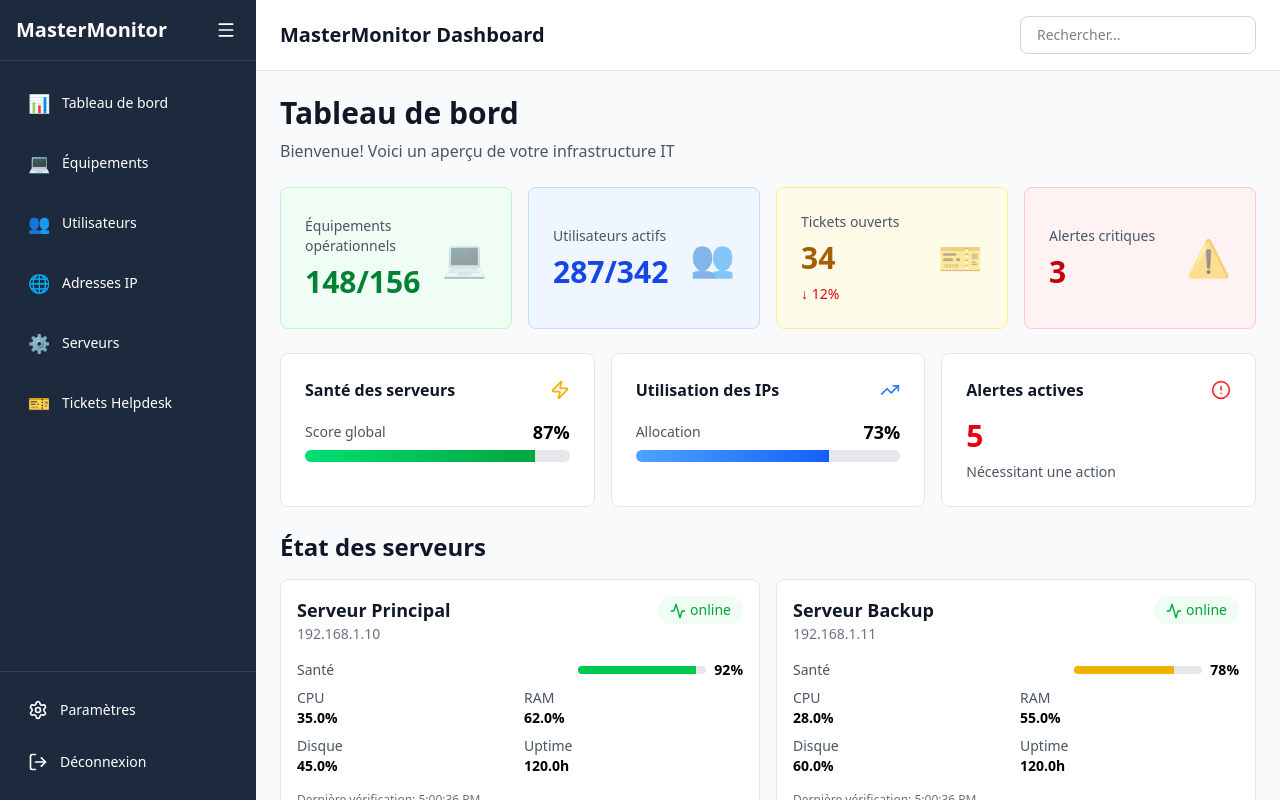
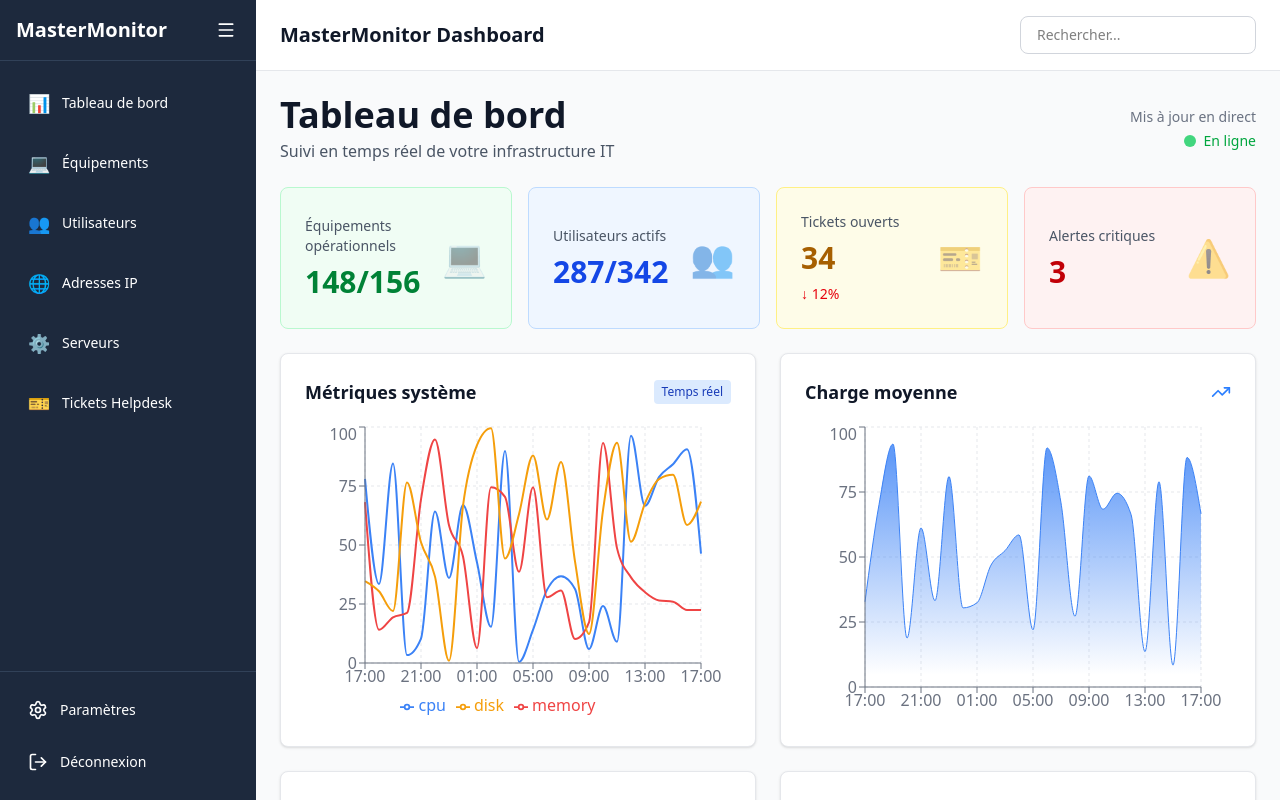
Before and after one commit to Halid13/MasterMonitor, a Next.js app: page / in a window 1280 px wide. Built offline with nearby package versions, Linux system fonts and the light colour scheme.

Commit message:
set dashboard

```diff
--- a/package.json
+++ b/package.json
@@ -37,6 +37,7 @@
     "postcss": "^8.5.6",
     "react": "^19.2.3",
     "react-dom": "^19.2.3",
+    "recharts": "^3.6.0",
     "tailwindcss": "^4.1.18",
     "typescript": "^5.9.3",
     "zustand": "^5.0.10"
--- a/src/app/page.tsx
+++ b/src/app/page.tsx
@@ -3,27 +3,64 @@
 import { useState, useEffect } from 'react';
 import MainLayout from '@/components/MainLayout';
 import StatCard from '@/components/StatCard';
-import AlertItem from '@/components/AlertItem';
-import ServerCard from '@/components/ServerCard';
-import TicketCard from '@/components/TicketCard';
+
+import {
+  MetricsLineChart,
+  ServerLoadChart,
+  TicketsBarChart,
+  StatusPieChart,
+  NetworkTrafficChart,
+} from '@/components/ChartComponents';
 import { useDashboardStore } from '@/store/dashboard';
-import { DashboardStats, Alert, ServerStatus, Ticket } from '@/types';
+import { DashboardStats } from '@/types';
 import { TrendingUp, AlertCircle, Zap } from 'lucide-react';
+
+// Générer des données de temps réel
+const generateTimeSeriesData = (hours: number = 24) => {
+  const data = [];
+  const now = new Date();
+  for (let i = hours; i >= 0; i--) {
+    const time = new Date(now.getTime() - i * 3600000);
+    data.push({
+      time: time.toLocaleTimeString('fr-FR', { hour: '2-digit', minute: '2-digit' }),
+      cpu: Math.random() * 100,
+      memory: Math.random() * 100,
+      disk: Math.random() * 100,
+      load: Math.random() * 100,
+      incoming: Math.random() * 1000,
+      outgoing: Math.random() * 1000,
+    });
+  }
+  return data;
+};
+
+const generateTicketsData = () => [
+  { name: 'Lun', open: 12, inProgress: 8, closed: 15 },
+  { name: 'Mar', open: 10, inProgress: 12, closed: 18 },
+  { name: 'Mer', open: 15, inProgress: 10, closed: 12 },
+  { name: 'Jeu', open: 8, inProgress: 14, closed: 20 },
+  { name: 'Ven', open: 18, inProgress: 9, closed: 22 },
+  { name: 'Sam', open: 5, inProgress: 3, closed: 10 },
+  { name: 'Dim', open: 3, inProgress: 2, closed: 8 },
+];
+
+const generateEquipmentStatus = () => [
+  { name: 'Opérationnel', value: 145, color: '#10b981' },
+  { name: 'Maintenance', value: 8, color: '#f59e0b' },
+  { name: 'Hors ligne', value: 3, color: '#ef4444' },
+];
 
 export default function Dashboard() {
   const [stats, setStats] = useState<DashboardStats | null>(null);
+  const [timeSeriesData, setTimeSeriesData] = useState<any[]>([]);
+  const [ticketsData, setTicketsData] = useState<any[]>([]);
+  const [equipmentStatus, setEquipmentStatus] = useState<any[]>([]);
   const [loading, setLoading] = useState(true);
 
-  const {
-    alerts,
-    servers,
-    tickets,
-    resolveAlert,
-  } = useDashboardStore();
+  const { alerts, servers } = useDashboardStore();
 
-  // Mock data for demonstration
   useEffect(() => {
-    // Simulated API call with mock data
+    // Données de démonstration
     const mockStats: DashboardStats = {
       totalEquipment: 156,
       operationalEquipment: 148,
@@ -38,111 +75,10 @@ export default function Dashboard() {
       activeAlerts: 5,
     };
 
-    const mockServers: ServerStatus[] = [
-      {
-        id: '1',
-        name: 'Serveur Principal',
-        ipAddress: '192.168.1.10',
-        status: 'online',
-        healthScore: 92,
-        metrics: {
-          id: '1',
-          serverId: '1',
-          cpuUsage: 35,
-          memoryUsage: 62,
-          diskUsage: 45,
-          networkIn: 1024,
-          networkOut: 512,
-          processCount: 128,
-          uptime: 432000,
-          timestamp: new Date(),
-        },
-        lastHealthCheck: new Date(),
-        services: [
-          { id: '1', name: 'Apache', status: 'running', port: 80 },
-          { id: '2', name: 'MySQL', status: 'running', port: 3306 },
-        ],
-      },
-      {
-        id: '2',
-        name: 'Serveur Backup',
-        ipAddress: '192.168.1.11',
-        status: 'online',
-        healthScore: 78,
-        metrics: {
-          id: '2',
-          serverId: '2',
-          cpuUsage: 28,
-          memoryUsage: 55,
-          diskUsage: 60,
-          networkIn: 512,
-          networkOut: 256,
-          processCount: 95,
-          uptime: 432000,
-          timestamp: new Date(),
-        },
-        lastHealthCheck: new Date(),
-        services: [
-          { id: '3', name: 'Backup Service', status: 'running', port: 8080 },
-        ],
-      },
-    ];
-
-    const mockAlerts: Alert[] = [
-      {
-        id: '1',
-        title: 'Disque presque plein',
-        message: 'Serveur Principal: Utilisation disque à 85%',
-        type: 'warning',
-        source: 'Serveur Principal',
-        isResolved: false,
-        createdAt: new Date(Date.now() - 3600000),
-      },
-      {
-        id: '2',
-        title: 'Service arrêté',
-        message: 'Redis service est arrêté sur le serveur de cache',
-        type: 'critical',
-        source: 'Serveur Cache',
-        isResolved: false,
-        createdAt: new Date(Date.now() - 1800000),
-      },
-    ];
-
-    const mockTickets: Ticket[] = [
-      {
-        id: '1',
-        title: 'Imprimante ne répond pas',
-        description: 'Imprimante réseau au 3ème étage ne répond plus',
-        priority: 'high',
-        status: 'in-progress',
-        category: 'hardware',
-        createdBy: 'Jean Dupont',
-        createdAt: new Date(Date.now() - 86400000),
-        updatedAt: new Date(Date.now() - 3600000),
-        comments: [],
-      },
-      {
-        id: '2',
-        title: 'Accès VPN défaillant',
-        description: 'Plusieurs utilisateurs signalent une connexion VPN instable',
-        priority: 'high',
-        status: 'in-progress',
-        category: 'network',
-        createdBy: 'Marie Martin',
-        createdAt: new Date(Date.now() - 172800000),
-        updatedAt: new Date(Date.now() - 7200000),
-        comments: [],
-      },
-    ];
-
     setStats(mockStats);
-    useDashboardStore.setState({
-      servers: mockServers,
-      alerts: mockAlerts,
-      tickets: mockTickets,
-    });
-
+    setTimeSeriesData(generateTimeSeriesData(24));
+    setTicketsData(generateTicketsData());
+    setEquipmentStatus(generateEquipmentStatus());
     setLoading(false);
   }, []);
 
@@ -152,7 +88,7 @@ export default function Dashboard() {
         <div className="flex items-center justify-center h-full">
           <div className="text-center">
             <div className="animate-spin rounded-full h-12 w-12 border-b-2 border-blue-500 mx-auto mb-4"></div>
-            <p className="text-gray-600">Chargement des données...</p>
+            <p className="text-gray-600">Chargement du dashboard...</p>
           </div>
         </div>
       </MainLayout>
@@ -162,13 +98,22 @@ export default function Dashboard() {
   return (
     <MainLayout>
       <div className="space-y-6">
-        {/* Page Title */}
-        <div>
-          <h1 className="text-3xl font-bold text-gray-900">Tableau de bord</h1>
-          <p className="text-gray-600 mt-2">Bienvenue! Voici un aperçu de votre infrastructure IT</p>
+        {/* Titre */}
+        <div className="flex items-center justify-between">
+          <div>
+            <h1 className="text-4xl font-bold text-gray-900">Tableau de bord</h1>
+            <p className="text-gray-600 mt-1">Suivi en temps réel de votre infrastructure IT</p>
+          </div>
+          <div className="text-right">
+            <p className="text-sm text-gray-500">Mis à jour en direct</p>
+            <div className="flex items-center justify-end gap-2 mt-1">
+              <div className="w-3 h-3 bg-green-500 rounded-full animate-pulse"></div>
+              <span className="text-sm font-medium text-green-600">En ligne</span>
+            </div>
+          </div>
         </div>
 
-        {/* Stats Grid */}
+        {/* KPIs en haut */}
         {stats && (
           <div className="grid grid-cols-1 md:grid-cols-2 lg:grid-cols-4 gap-4">
             <StatCard
@@ -199,8 +144,54 @@ export default function Dashboard() {
           </div>
         )}
 
-        {/* Health Metrics */}
-        <div className="grid grid-cols-1 lg:grid-cols-3 gap-4">
+        {/* Graphiques principaux */}
+        <div className="grid grid-cols-1 lg:grid-cols-2 gap-6">
+          {/* CPU, Mémoire, Disque */}
+          <div className="bg-white rounded-lg border border-gray-200 p-6 shadow-sm">
+            <div className="flex items-center justify-between mb-4">
+              <h2 className="text-lg font-bold text-gray-900">Métriques système</h2>
+              <span className="text-xs bg-blue-100 text-blue-800 px-2 py-1 rounded">Temps réel</span>
+            </div>
+            <MetricsLineChart data={timeSeriesData} />
+          </div>
+
+          {/* Charge serveur */}
+          <div className="bg-white rounded-lg border border-gray-200 p-6 shadow-sm">
+            <div className="flex items-center justify-between mb-4">
+              <h2 className="text-lg font-bold text-gray-900">Charge moyenne</h2>
+              <TrendingUp className="w-5 h-5 text-blue-500" />
+            </div>
+            <ServerLoadChart data={timeSeriesData} />
+          </div>
+        </div>
+
+        {/* Graphiques secondaires */}
+        <div className="grid grid-cols-1 lg:grid-cols-2 gap-6">
+          {/* Tickets par jour */}
+          <div className="bg-white rounded-lg border border-gray-200 p-6 shadow-sm">
+            <h2 className="text-lg font-bold text-gray-900 mb-4">Tickets par jour</h2>
+            <TicketsBarChart data={ticketsData} />
+          </div>
+
+          {/* Statut équipements */}
+          <div className="bg-white rounded-lg border border-gray-200 p-6 shadow-sm">
+            <h2 className="text-lg font-bold text-gray-900 mb-4">Statut des équipements</h2>
+            <StatusPieChart data={equipmentStatus} />
+          </div>
+        </div>
+
+        {/* Trafic réseau */}
+        <div className="bg-white rounded-lg border border-gray-200 p-6 shadow-sm">
+          <div className="flex items-center justify-between mb-4">
+            <h2 className="text-lg font-bold text-gray-900">Trafic réseau</h2>
+            <span className="text-xs bg-green-100 text-green-800 px-2 py-1 rounded">Entrée/Sortie</span>
+          </div>
+          <NetworkTrafficChart data={timeSeriesData} />
+        </div>
+
+        {/* Grille d'informations */}
+        <div className="grid grid-cols-1 md:grid-cols-3 gap-6">
+          {/* Santé des serveurs */}
           <div className="bg-white rounded-lg border border-gray-200 p-6">
             <div className="flex items-center justify-between mb-4">
               <h3 className="font-bold text-gray-900">Santé des serveurs</h3>
@@ -211,11 +202,11 @@ export default function Dashboard() {
                 <div className="mb-2">
                   <div className="flex justify-between items-center mb-1">
                     <span className="text-sm text-gray-600">Score global</span>
-                    <span className="font-bold text-lg">{stats.serverHealthScore}%</span>
+                    <span className="font-bold text-2xl text-blue-600">{stats.serverHealthScore}%</span>
                   </div>
                   <div className="w-full h-3 bg-gray-200 rounded-full overflow-hidden">
                     <div
-                      className="h-full bg-gradient-to-r from-green-400 to-green-600"
+                      className="h-full bg-gradient-to-r from-green-400 to-green-600 transition-all duration-500"
                       style={{ width: `${stats.serverHealthScore}%` }}
                     />
                   </div>
@@ -224,21 +215,22 @@ export default function Dashboard() {
             )}
           </div>
 
+          {/* Utilisation des IPs */}
           <div className="bg-white rounded-lg border border-gray-200 p-6">
             <div className="flex items-center justify-between mb-4">
-              <h3 className="font-bold text-gray-900">Utilisation des IPs</h3>
-              <TrendingUp className="w-5 h-5 text-blue-500" />
+              <h3 className="font-bold text-gray-900">Allocation IPs</h3>
+              <span className="text-2xl">🌐</span>
             </div>
             {stats && (
               <>
                 <div className="mb-2">
                   <div className="flex justify-between items-center mb-1">
-                    <span className="text-sm text-gray-600">Allocation</span>
-                    <span className="font-bold text-lg">{stats.ipUtilization}%</span>
+                    <span className="text-sm text-gray-600">Utilisation</span>
+                    <span className="font-bold text-2xl text-purple-600">{stats.ipUtilization}%</span>
                   </div>
                   <div className="w-full h-3 bg-gray-200 rounded-full overflow-hidden">
                     <div
-                      className="h-full bg-gradient-to-r from-blue-400 to-blue-600"
+                      className="h-full bg-gradient-to-r from-purple-400 to-purple-600 transition-all duration-500"
                       style={{ width: `${stats.ipUtilization}%` }}
                     />
                   </div>
@@ -247,68 +239,69 @@ export default function Dashboard() {
             )}
           </div>
 
+          {/* Alertes actives */}
           <div className="bg-white rounded-lg border border-gray-200 p-6">
             <div className="flex items-center justify-between mb-4">
-              <h3 className="font-bold text-gray-900">Alertes actives</h3>
+              <h3 className="font-bold text-gray-900">Alertes</h3>
               <AlertCircle className="w-5 h-5 text-red-500" />
             </div>
             {stats && (
               <>
-                <p className="text-3xl font-bold text-red-600">{stats.activeAlerts}</p>
-                <p className="text-sm text-gray-600 mt-2">Nécessitant une action</p>
+                <p className="text-4xl font-bold text-red-600 mb-2">{stats.activeAlerts}</p>
+                <p className="text-sm text-gray-600">Alertes actives nécessitant attention</p>
               </>
             )}
           </div>
         </div>
 
-        {/* Servers Section */}
-        <div>
-          <h2 className="text-2xl font-bold text-gray-900 mb-4">État des serveurs</h2>
-          <div className="grid grid-cols-1 md:grid-cols-2 gap-4">
-            {servers.length > 0 ? (
-              servers.map((server) => (
-                <ServerCard key={server.id} server={server} />
-              ))
-            ) : (
-              <p className="text-gray-500">Aucun serveur configuré</p>
-            )}
+        {/* Serveurs et alertes en bas */}
+        <div className="grid grid-cols-1 lg:grid-cols-2 gap-6">
+          {/* Statut serveurs */}
+          <div className="bg-white rounded-lg border border-gray-200 p-6">
+            <h3 className="font-bold text-gray-900 mb-4">État des serveurs</h3>
+            <div className="space-y-3">
+              {servers.map((server) => (
+                <div key={server.id} className="flex items-center justify-between p-3 bg-gray-50 rounded">
+                  <div className="flex-1">
+                    <p className="font-medium text-gray-900">{server.name}</p>
+                    <p className="text-xs text-gray-500">{server.ipAddress}</p>
+                  </div>
+                  <div className="flex items-center gap-2">
+                    <div className="w-24 h-2 bg-gray-200 rounded-full overflow-hidden">
+                      <div
+                        className="h-full bg-gradient-to-r from-green-400 to-green-600"
+                        style={{ width: `${server.healthScore}%` }}
+                      />
+                    </div>
+                    <span className="text-sm font-bold text-gray-900 w-8">{server.healthScore}%</span>
+                  </div>
+                </div>
+              ))}
+            </div>
           </div>
-        </div>
 
-        {/* Alerts Section */}
-        <div>
-          <h2 className="text-2xl font-bold text-gray-900 mb-4">Alertes récentes</h2>
-          <div className="space-y-3">
-            {alerts.length > 0 ? (
-              alerts.map((alert) => (
-                <AlertItem
+          {/* Alertes récentes */}
+          <div className="bg-white rounded-lg border border-gray-200 p-6">
+            <h3 className="font-bold text-gray-900 mb-4">Alertes récentes</h3>
+            <div className="space-y-3">
+              {alerts.slice(0, 4).map((alert) => (
+                <div
                   key={alert.id}
-                  alert={alert}
-                  onResolve={resolveAlert}
-                />
-              ))
-            ) : (
-              <p className="text-gray-500">Aucune alerte</p>
-            )}
-          </div>
-        </div>
-
-        {/* Tickets Section */}
-        <div>
-          <div className="flex items-center justify-between mb-4">
-            <h2 className="text-2xl font-bold text-gray-900">Tickets Helpdesk récents</h2>
-            <a href="/tickets" className="text-blue-600 hover:text-blue-700 font-medium text-sm">
-              Voir tous →
-            </a>
-          </div>
-          <div className="grid grid-cols-1 md:grid-cols-2 gap-4">
-            {tickets.slice(0, 4).length > 0 ? (
-              tickets.slice(0, 4).map((ticket) => (
-                <TicketCard key={ticket.id} ticket={ticket} />
-              ))
-            ) : (
-              <p className="text-gray-500">Aucun ticket</p>
-            )}
+                  className={`p-3 rounded border-l-4 ${
+                    alert.type === 'critical'
+                      ? 'bg-red-50 border-red-500'
+                      : alert.type === 'error'
+                      ? 'bg-red-50 border-red-500'
+                      : alert.type === 'warning'
+                      ? 'bg-yellow-50 border-yellow-500'
+                      : 'bg-blue-50 border-blue-500'
+                  }`}
+                >
+                  <p className="font-medium text-gray-900 text-sm">{alert.title}</p>
+                  <p className="text-xs text-gray-600">{alert.message}</p>
+                </div>
+              ))}
+            </div>
           </div>
         </div>
       </div>
--- /dev/null
+++ b/src/components/ChartComponents.tsx
@@ -0,0 +1,166 @@
+'use client';
+
+import {
+  LineChart,
+  Line,
+  AreaChart,
+  Area,
+  BarChart,
+  Bar,
+  PieChart,
+  Pie,
+  Cell,
+  XAxis,
+  YAxis,
+  CartesianGrid,
+  Tooltip,
+  Legend,
+  ResponsiveContainer,
+} from 'recharts';
+
+// Graphique linéaire pour les métriques CPU/RAM/Disque
+export const MetricsLineChart = ({ data }: { data: any[] }) => (
+  <ResponsiveContainer width="100%" height={300}>
+    <LineChart data={data} margin={{ top: 5, right: 30, left: 0, bottom: 5 }}>
+      <CartesianGrid strokeDasharray="3 3" stroke="#e5e7eb" />
+      <XAxis dataKey="time" stroke="#6b7280" />
+      <YAxis stroke="#6b7280" />
+      <Tooltip
+        contentStyle={{
+          backgroundColor: '#1f2937',
+          border: '1px solid #374151',
+          borderRadius: '8px',
+          color: '#fff',
+        }}
+      />
+      <Legend />
+      <Line type="monotone" dataKey="cpu" stroke="#3b82f6" strokeWidth={2} dot={false} />
+      <Line type="monotone" dataKey="memory" stroke="#ef4444" strokeWidth={2} dot={false} />
+      <Line type="monotone" dataKey="disk" stroke="#f59e0b" strokeWidth={2} dot={false} />
+    </LineChart>
+  </ResponsiveContainer>
+);
+
+// Graphique en aire pour la charge serveur
+export const ServerLoadChart = ({ data }: { data: any[] }) => (
+  <ResponsiveContainer width="100%" height={300}>
+    <AreaChart data={data} margin={{ top: 5, right: 30, left: 0, bottom: 5 }}>
+      <defs>
+        <linearGradient id="colorLoad" x1="0" y1="0" x2="0" y2="1">
+          <stop offset="5%" stopColor="#3b82f6" stopOpacity={0.8} />
+          <stop offset="95%" stopColor="#3b82f6" stopOpacity={0} />
+        </linearGradient>
+      </defs>
+      <CartesianGrid strokeDasharray="3 3" stroke="#e5e7eb" />
+      <XAxis dataKey="time" stroke="#6b7280" />
+      <YAxis stroke="#6b7280" />
+      <Tooltip
+        contentStyle={{
+          backgroundColor: '#1f2937',
+          border: '1px solid #374151',
+          borderRadius: '8px',
+          color: '#fff',
+        }}
+      />
+      <Area
+        type="monotone"
+        dataKey="load"
+        stroke="#3b82f6"
+        fillOpacity={1}
+        fill="url(#colorLoad)"
+      />
+    </AreaChart>
+  </ResponsiveContainer>
+);
+
+// Graphique en barres pour les tickets
+export const TicketsBarChart = ({ data }: { data: any[] }) => (
+  <ResponsiveContainer width="100%" height={300}>
+    <BarChart data={data} margin={{ top: 5, right: 30, left: 0, bottom: 5 }}>
+      <CartesianGrid strokeDasharray="3 3" stroke="#e5e7eb" />
+      <XAxis dataKey="name" stroke="#6b7280" />
+      <YAxis stroke="#6b7280" />
+      <Tooltip
+        contentStyle={{
+          backgroundColor: '#1f2937',
+          border: '1px solid #374151',
+          borderRadius: '8px',
+          color: '#fff',
+        }}
+      />
+      <Legend />
+      <Bar dataKey="open" fill="#ef4444" name="Ouverts" />
+      <Bar dataKey="inProgress" fill="#f59e0b" name="En cours" />
+      <Bar dataKey="closed" fill="#10b981" name="Fermés" />
+    </BarChart>
+  </ResponsiveContainer>
+);
+
+// Graphique circulaire pour les statuts
+export const StatusPieChart = ({ data }: { data: any[] }) => (
+  <div className="flex flex-col items-center">
+    <ResponsiveContainer width="100%" height={250}>
+      <PieChart>
+        <Pie
+          data={data}
+          cx="50%"
+          cy="50%"
+          outerRadius={80}
+          fill="#8884d8"
+          dataKey="value"
+          label={false}
+        >
+          {data.map((entry, index) => (
+            <Cell key={`cell-${index}`} fill={entry.color} />
+          ))}
+        </Pie>
+        <Tooltip
+          contentStyle={{
+            backgroundColor: '#1f2937',
+            border: '1px solid #374151',
+            borderRadius: '8px',
+            color: '#fff',
+          }}
+          formatter={(value) => `${value} équipements`}
+        />
+      </PieChart>
+    </ResponsiveContainer>
+
+    {/* Légende personnalisée */}
+    <div className="flex flex-wrap justify-center gap-6 mt-4">
+      {data.map((entry, index) => (
+        <div key={index} className="flex items-center gap-2">
+          <div
+            className="w-3 h-3 rounded-full"
+            style={{ backgroundColor: entry.color }}
+          />
+          <span className="text-sm text-gray-700">
+            {entry.name}: <span className="font-bold">{entry.value}</span>
+          </span>
+        </div>
+      ))}
+    </div>
+  </div>
+);
+
+// Graphique temps réel pour le trafic réseau
+export const NetworkTrafficChart = ({ data }: { data: any[] }) => (
+  <ResponsiveContainer width="100%" height={300}>
+    <LineChart data={data} margin={{ top: 5, right: 30, left: 0, bottom: 5 }}>
+      <CartesianGrid strokeDasharray="3 3" stroke="#e5e7eb" />
+      <XAxis dataKey="time" stroke="#6b7280" />
+      <YAxis stroke="#6b7280" />
+      <Tooltip
+        contentStyle={{
+          backgroundColor: '#1f2937',
+          border: '1px solid #374151',
+          borderRadius: '8px',
+          color: '#fff',
+        }}
+      />
+      <Legend />
+      <Line type="monotone" dataKey="incoming" stroke="#10b981" strokeWidth={2} dot={false} />
+      <Line type="monotone" dataKey="outgoing" stroke="#8b5cf6" strokeWidth={2} dot={false} />
+    </LineChart>
+  </ResponsiveContainer>
+);
```
Also changed, not shown: 1 other file (tests, documents, lock files or other folders).
